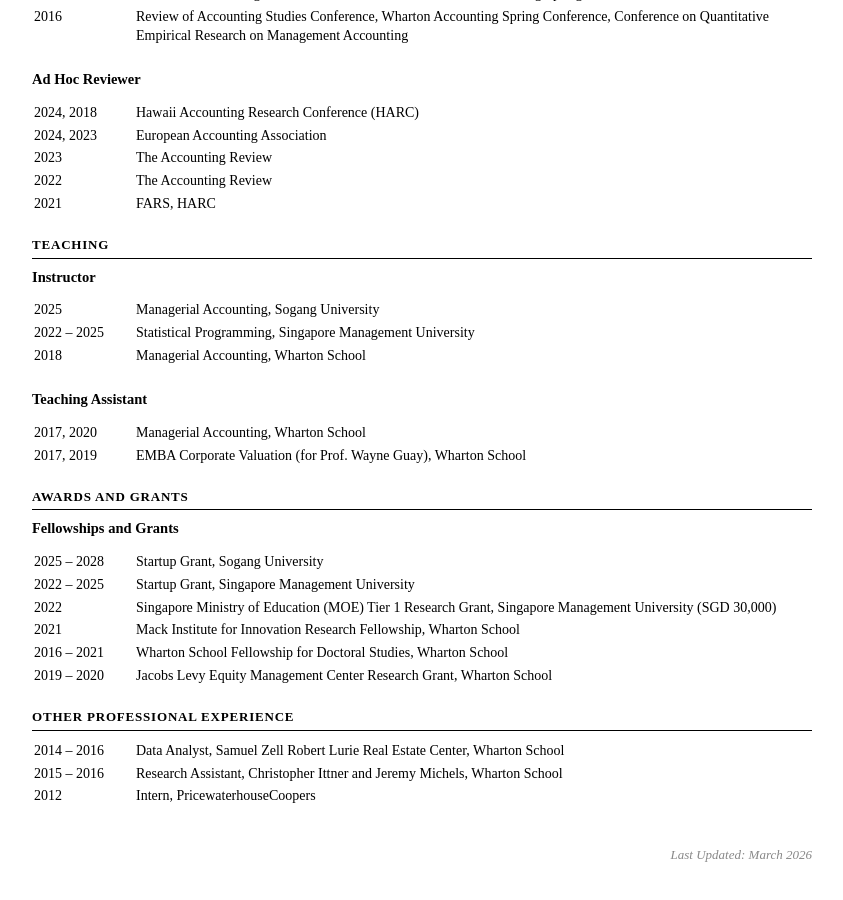
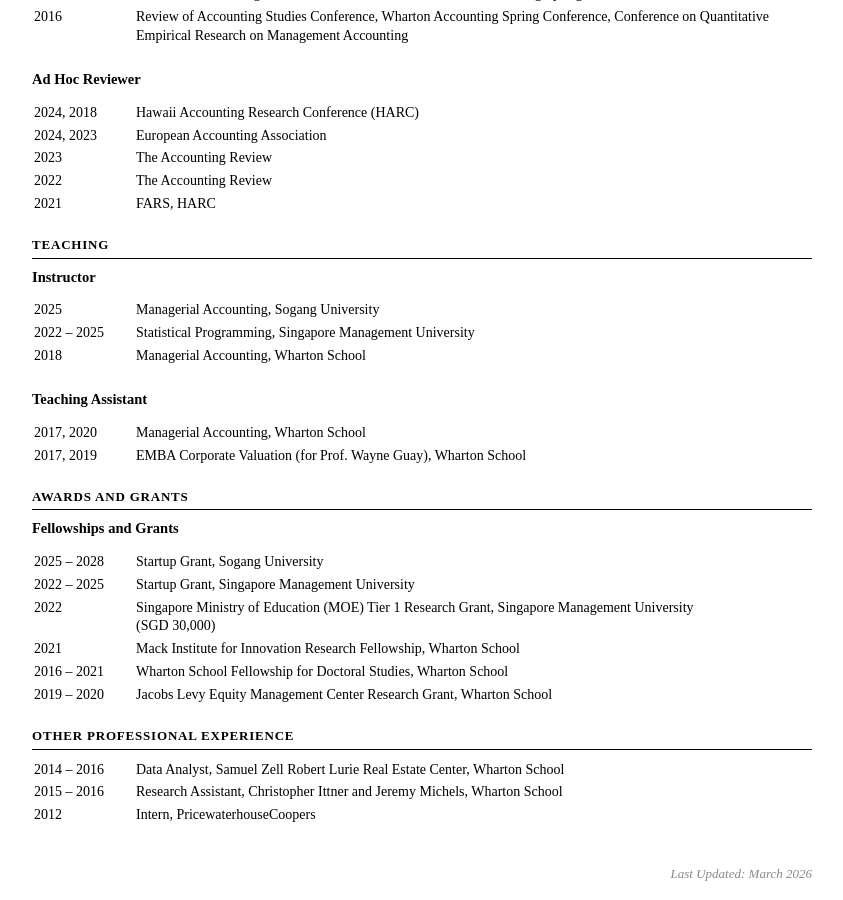
Before and after one commit to ystellapark/ystellapark.github.io, a Jekyll site: the page built from cv-embed.html, in a window 1280 px wide and 900 px high, scrolled down 1178 px. Shown: the whole window, without its empty margins (218-1061 px from the left). Built offline with Jekyll 4.4.1, drawn with Linux system fonts in a browser that asks for light colours.

```diff
--- a/_data/cv.yml
+++ b/_data/cv.yml
@@ -91,7 +91,7 @@ grants:
   - year: "2022 – 2025"
     name: "Startup Grant, Singapore Management University"
   - year: "2022"
-    name: "Singapore Ministry of Education (MOE) Tier 1 Research Grant, Singapore Management University (SGD 30,000)"
+    name: "Singapore Ministry of Education (MOE) Tier 1 Research Grant, Singapore Management University<br>(SGD 30,000)"
   - year: "2021"
     name: "Mack Institute for Innovation Research Fellowship, Wharton School"
   - year: "2016 – 2021"
```
